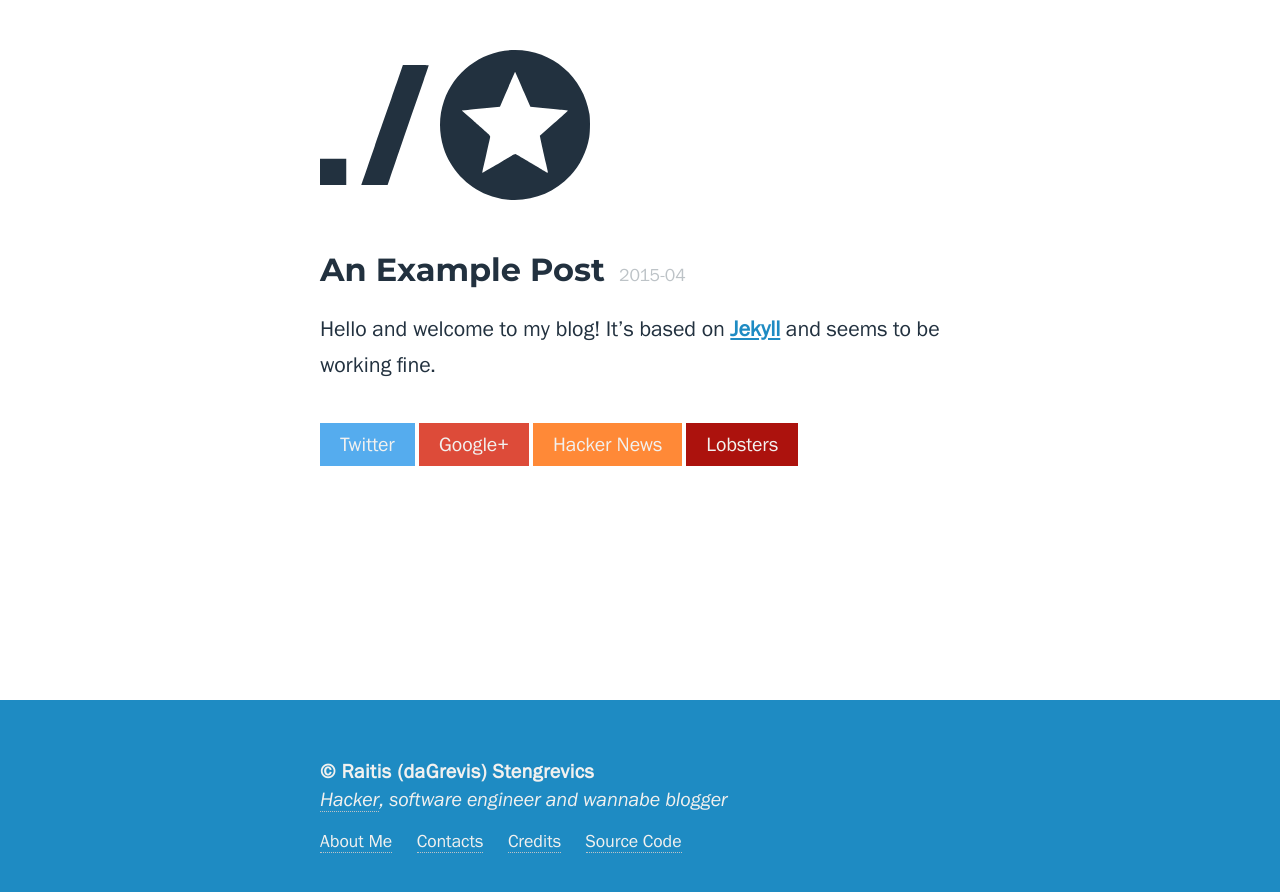
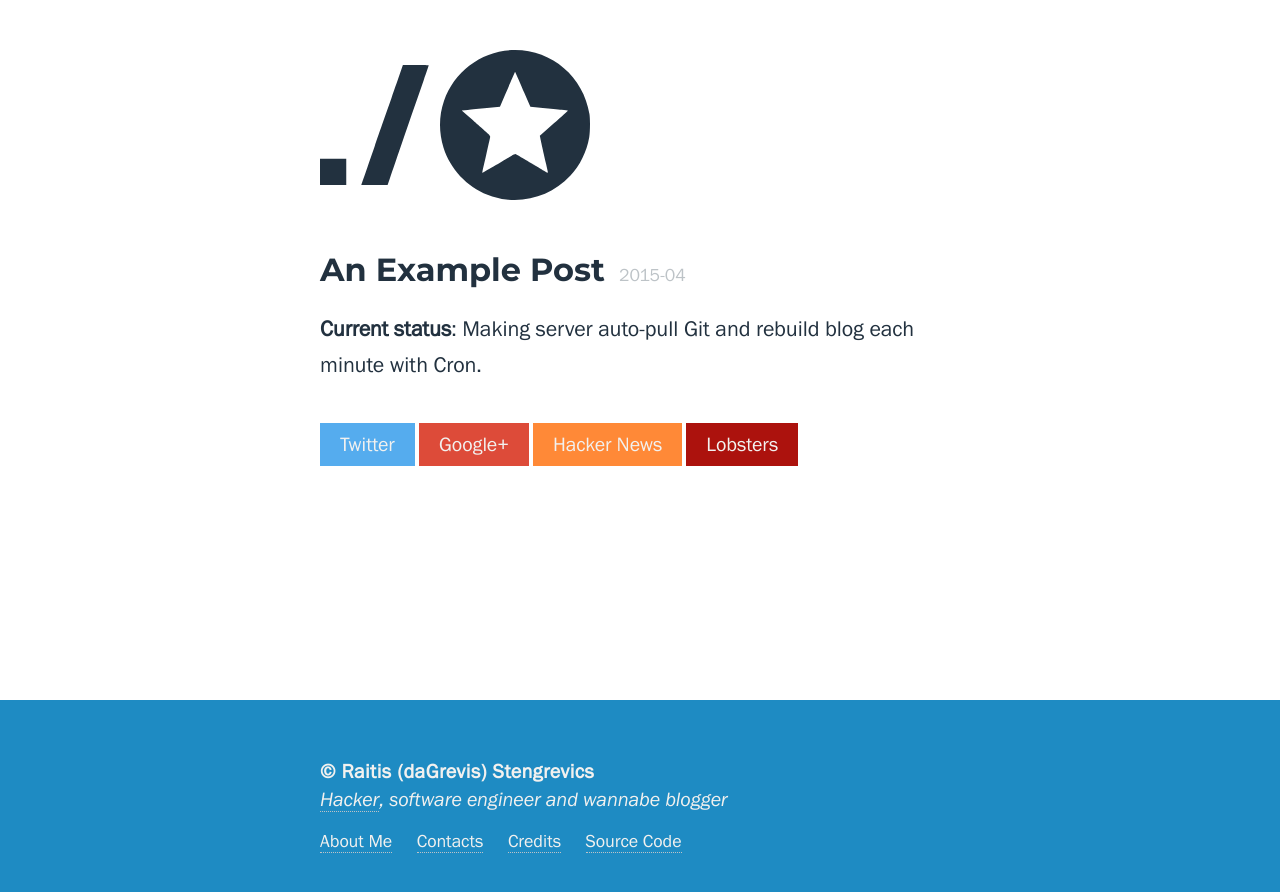
Before and after one commit to daGrevis/daGrev.is, a Jekyll site: the page built from _posts/2015-04-12-an-example-post.md, in a window 1280 px wide. Shown: the top 892 px of the page. Built offline with Jekyll 4.4.1, drawn with Linux system fonts in a browser that asks for light colours; comment, search, counter and statistics services are not loaded.

Commit message:
Exampling

```diff
--- a/_posts/2015-04-12-an-example-post.md
+++ b/_posts/2015-04-12-an-example-post.md
@@ -4,5 +4,4 @@ title: "An Example Post"
 date: 2015-04-12 15:40:00
 ---
 
-Hello and welcome to my blog! It's based on [Jekyll](http://jekyllrb.com) and
-seems to be working fine.
+**Current status**: Making server auto-pull Git and rebuild blog each minute with Cron.
```
